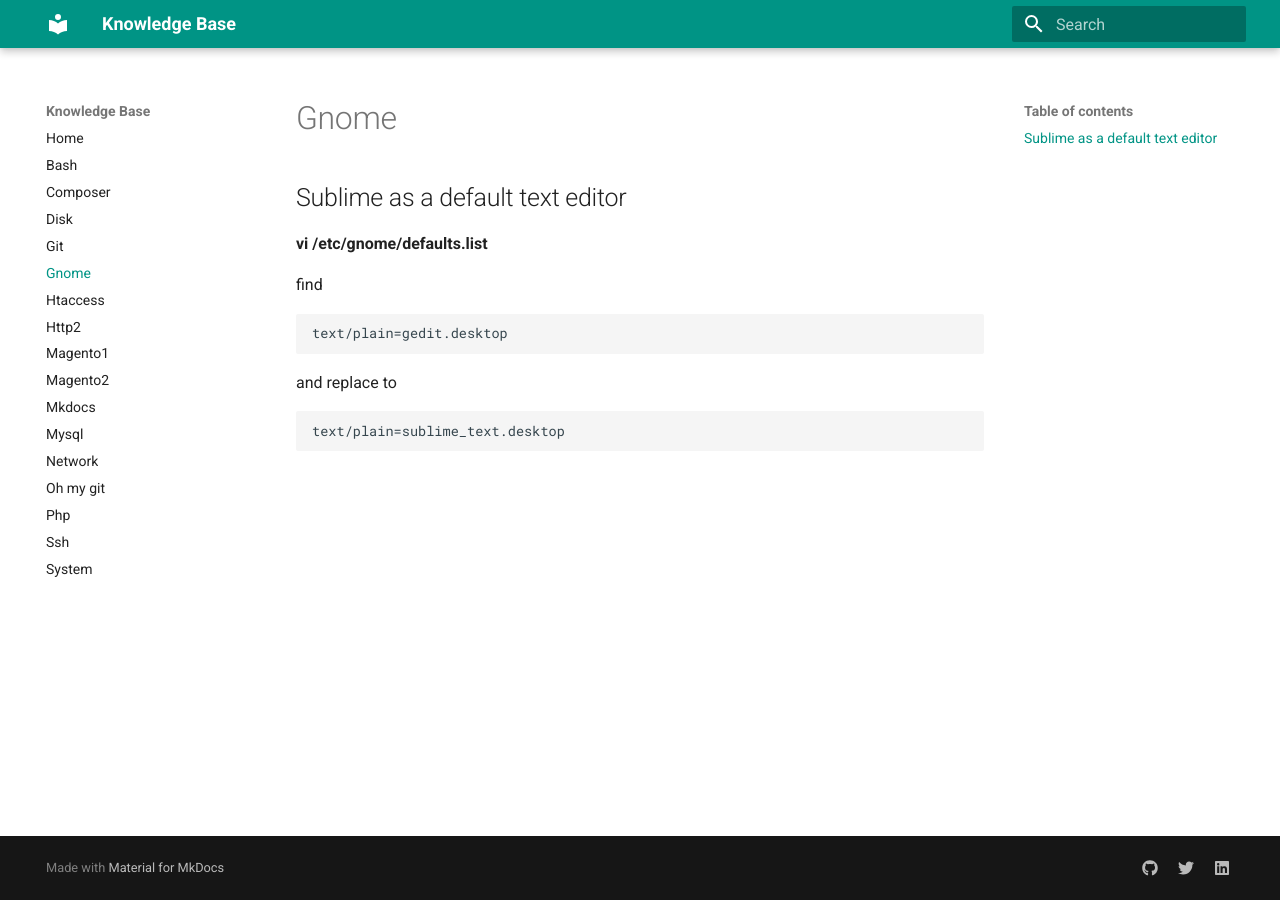
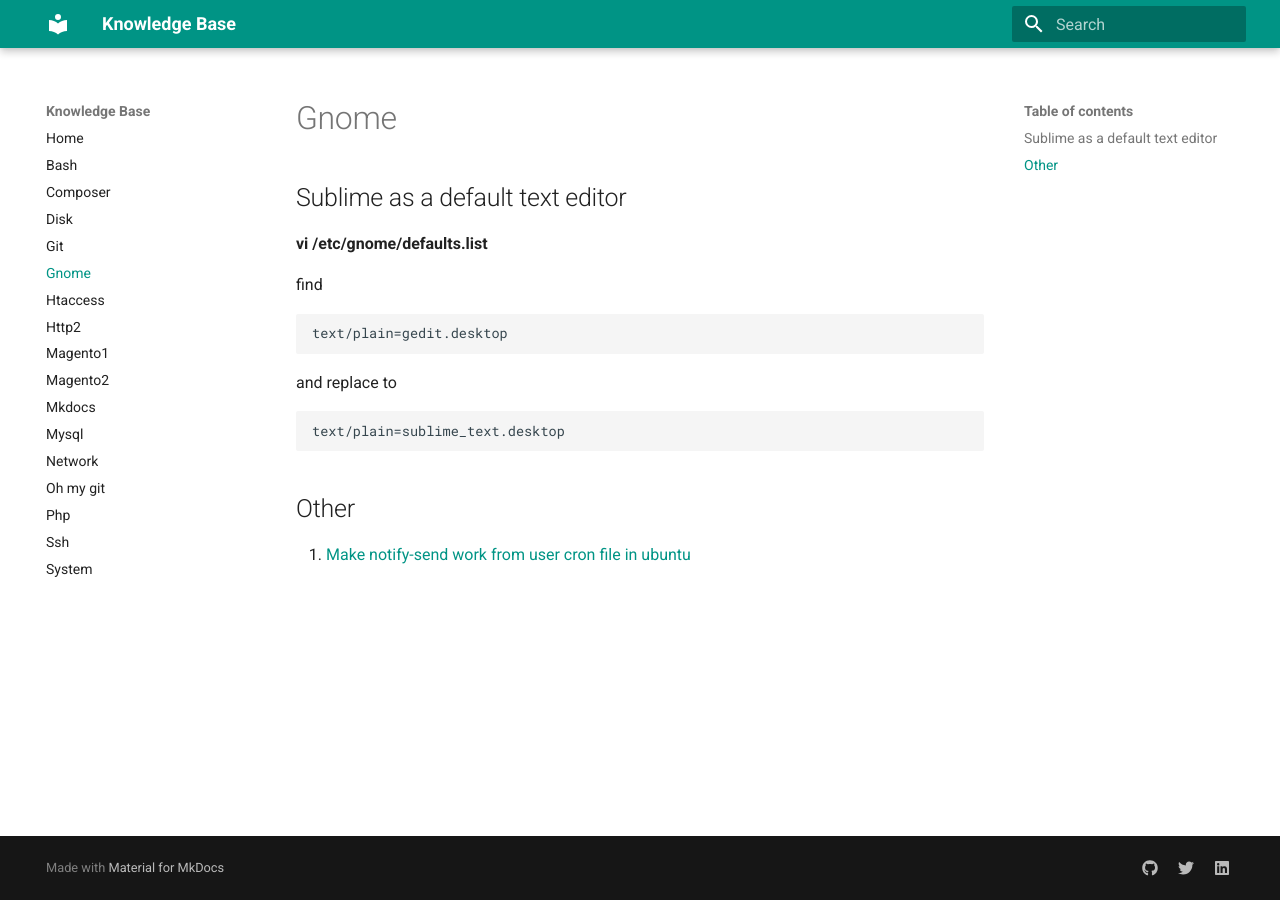
Before and after one commit to yutv/kb, an MkDocs documentation site: the page built from docs/gnome.md, in a window 1280 px wide. Built offline with MkDocs 1.6.1 and Material for MkDocs 9.7.7, drawn with Linux system fonts in a browser that asks for light colours.

Commit message:
notify-send from cron in ubuntu

```diff
--- a/docs/gnome.md
+++ b/docs/gnome.md
@@ -9,3 +9,7 @@ find
 and replace to
 
     text/plain=sublime_text.desktop
+
+## Other
+
+1. [Make notify-send work from user cron file in ubuntu](https://selivan.github.io/2016/07/08/notify-send-from-cron-in-ubuntu.html)
```
